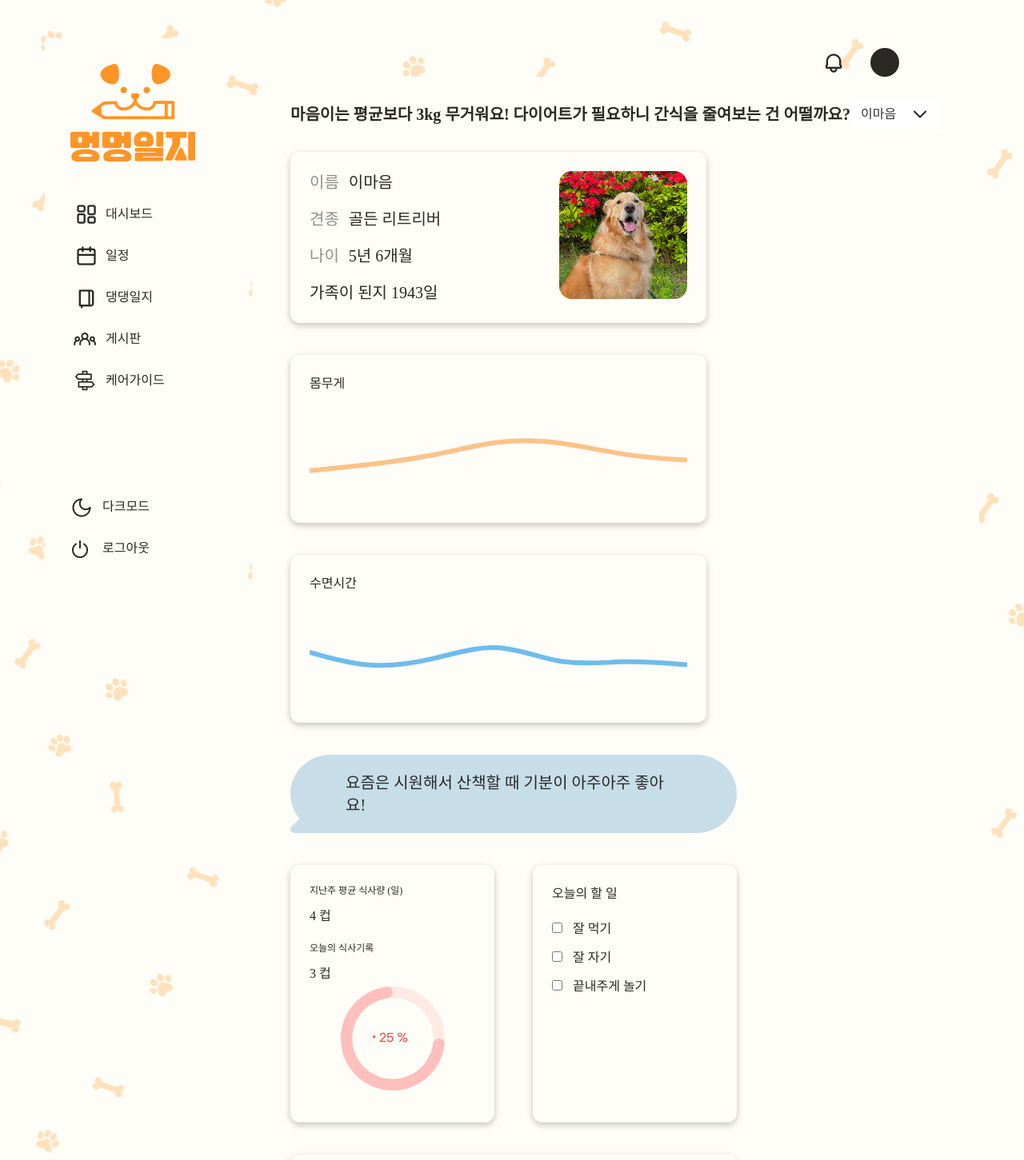
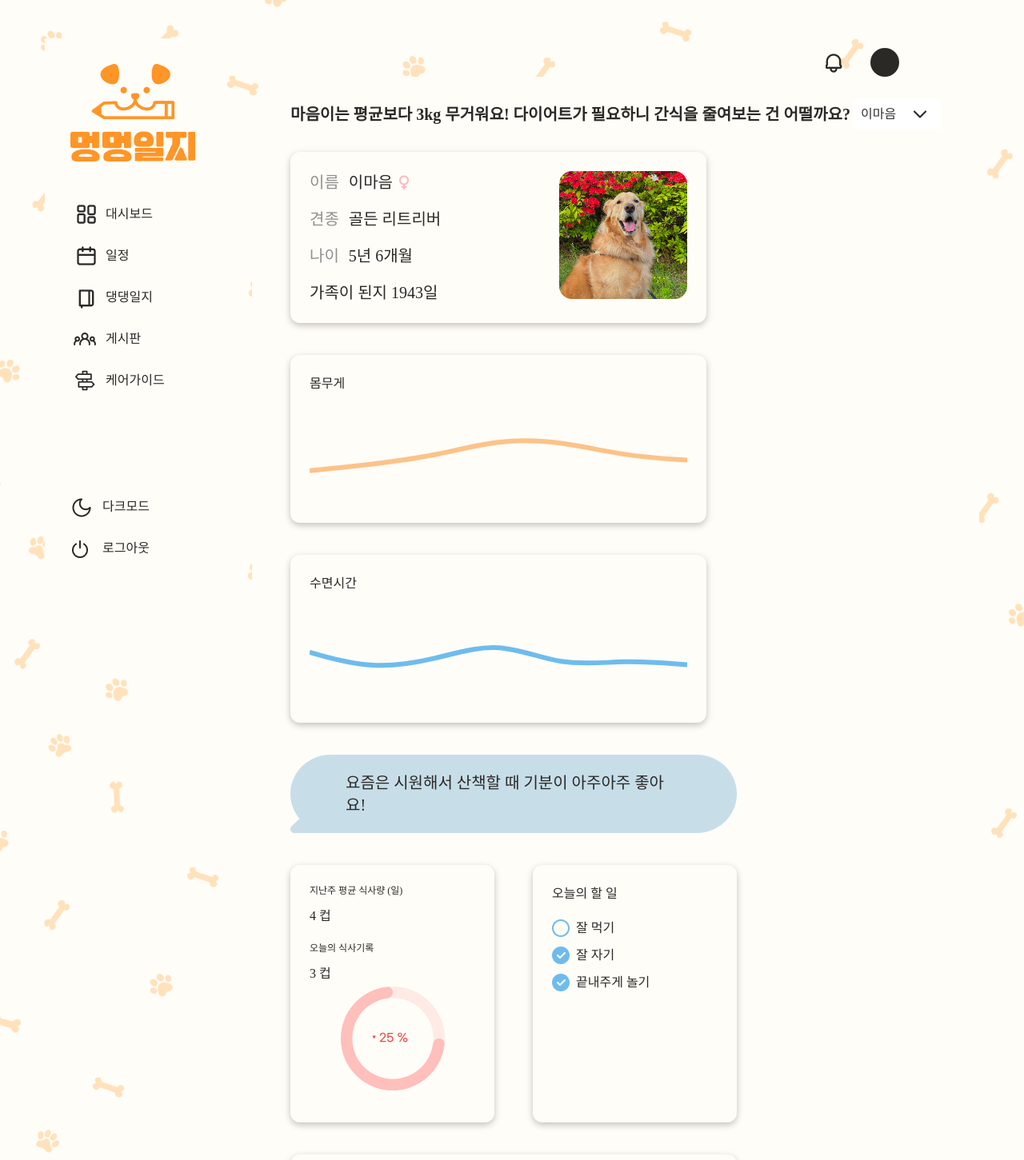
Before and after one commit to run3go/WEB4_5_404TNF_FE, a Next.js app: page /dashboard in a window 1280 px wide. Shown: the top 1451 px of the page at 80% size. Built offline with nearby package versions, Linux system fonts and the light colour scheme.

Commit message:
💄 Style: 커스텀 체크박스 스타일

```diff
--- a/src/components/dashboard/ProfileCard.tsx
+++ b/src/components/dashboard/ProfileCard.tsx
@@ -1,14 +1,22 @@
 import dog from '@/assets/images/dog_img.png';
 import Image from 'next/image';
 import Card from '../common/Card';
+import Icon from '../common/Icon';
 
 export default function ProfileCard() {
   return (
     <Card className="flex w-full max-w-[560px] flex-row-reverse justify-end sm:flex-row sm:justify-between">
       <ul className="flex flex-col gap-3 text-sm font-medium sm:gap-[18px] sm:text-xl">
-        <li>
+        <li className="flex items-center">
           <span className="mr-3 text-[var(--color-grey)]">이름</span>
           <span>이마음</span>
+          <Icon
+            className="ml-2"
+            width="12px"
+            height="19px"
+            left="-110px"
+            top="-79px"
+          />
         </li>
         <li>
           <span className="mr-3 text-[var(--color-grey)]">견종</span>
@@ -19,7 +27,13 @@ export default function ProfileCard() {
           <span>5년 6개월</span>
         </li>
         <li>
-          <span>가족이 된지 1943일</span>
+          <span>
+            가족이 된지{' '}
+            <strong className="font-medium text-[var(--color-primary-500)]">
+              1943
+            </strong>
+            일
+          </span>
         </li>
       </ul>
       <Image
--- a/src/components/dashboard/TodoCard.tsx
+++ b/src/components/dashboard/TodoCard.tsx
@@ -1,26 +1,60 @@
 import Card from '../common/Card';
+import Icon from '../common/Icon';
 
 export default function TodoCard() {
+  const checked = false;
   return (
     <Card className="flex aspect-[255/322] w-full max-w-[255px] flex-col">
       <h2 className="mb-5 text-xs font-medium sm:text-base">오늘의 할 일</h2>
       <ul className="scrollbar-hidden flex grow-1 flex-col gap-3 overflow-y-scroll text-sm select-none sm:text-base">
         <li>
-          <input className="mr-[13px] cursor-pointer" id="1" type="checkbox" />
-          <label className="cursor-pointer" htmlFor="1">
-            잘 먹기
+          <label
+            className="flex cursor-pointer items-center gap-2"
+            htmlFor="todo1"
+          >
+            <Icon
+              width="22px"
+              height="22px"
+              left={checked ? '-100px' : '-146px'}
+              top="-254px"
+            />
+            <input
+              className="mr-[13px] cursor-pointer"
+              hidden
+              id="todo1"
+              type="checkbox"
+            />
+            <span className="leading-[1.2]">잘 먹기</span>
           </label>
         </li>
         <li>
-          <input className="mr-[13px] cursor-pointer" id="2" type="checkbox" />
-          <label className="cursor-pointer" htmlFor="2">
-            잘 자기
+          <label
+            className="flex cursor-pointer items-center gap-2"
+            htmlFor="todo2"
+          >
+            <Icon width="22px" height="22px" left="-100px" top="-254px" />
+            <input
+              className="mr-[13px] cursor-pointer"
+              hidden
+              id="todo2"
+              type="checkbox"
+            />
+            <span className="leading-[1.2]">잘 자기</span>
           </label>
         </li>
         <li>
-          <input className="mr-[13px] cursor-pointer" id="3" type="checkbox" />
-          <label className="cursor-pointer" htmlFor="3">
-            끝내주게 놀기
+          <label
+            className="flex cursor-pointer items-center gap-2"
+            htmlFor="todo3"
+          >
+            <Icon width="22px" height="22px" left="-100px" top="-254px" />
+            <input
+              className="mr-[13px] cursor-pointer"
+              hidden
+              id="todo3"
+              type="checkbox"
+            />
+            <span className="leading-[1.2]">끝내주게 놀기</span>
           </label>
         </li>
       </ul>
```
Also changed, not shown: src/assets/images/sprite.png.
